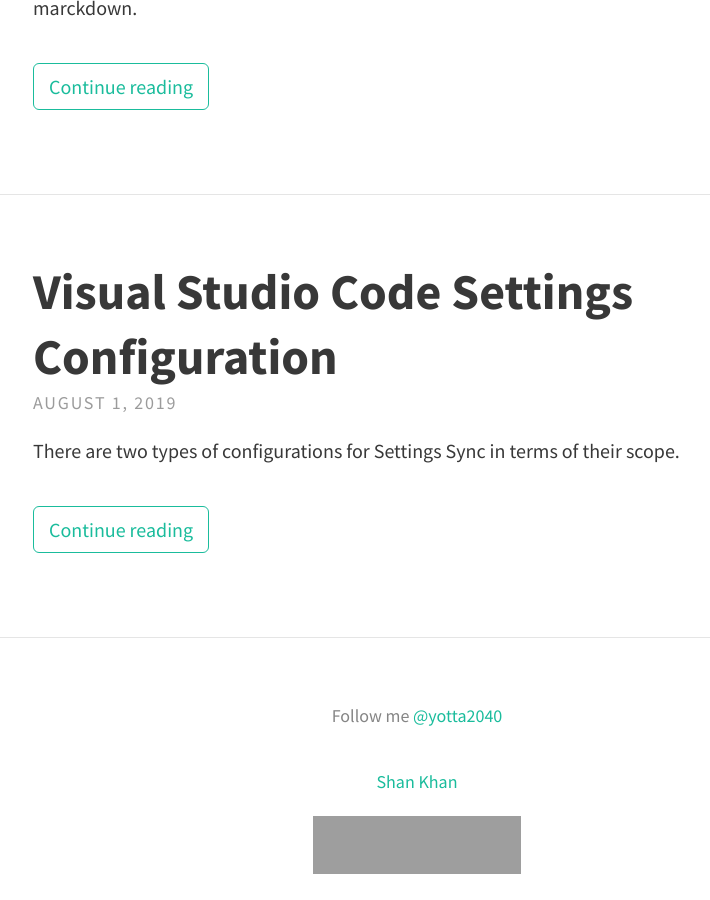
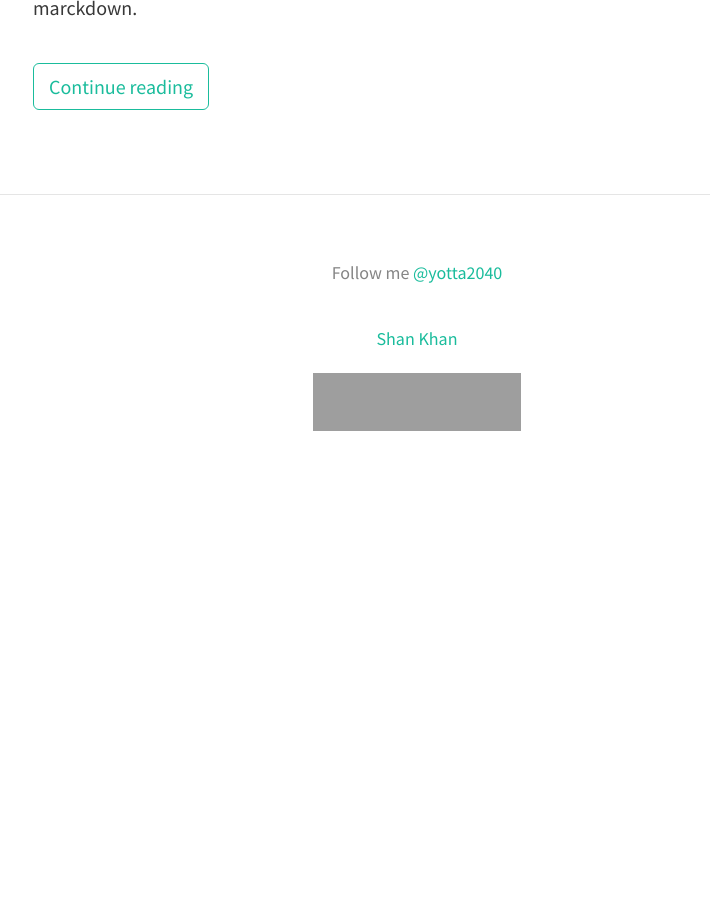
Before and after one commit to yotta2040/yotta2040.github.io, a Jekyll site: the page built from index.html, in a window 1280 px wide and 900 px high, scrolled down 648 px. Shown: the whole window, without its empty margins (223-933 px from the left). Built offline with Jekyll 4.4.1, drawn with Linux system fonts in a browser that asks for light colours; nearby versions of some CDN libraries; the list of posts is cut into pages by our own code; comment, search, counter and statistics services are not loaded; after the commit the page ends 1148 px from its top, so only the background shows below that; some of the changed lines change nothing that is shown; grey boxes are pictures that could not be loaded.

Commit message:
correccion de avatar

````diff
--- a/_config.yml
+++ b/_config.yml
@@ -6,7 +6,7 @@
 themesetting:
   # Meta
   title: Anthony Aguilar
-  avatar: ""
+  avatar: "https://avatars0.githubusercontent.com/u/33163875"
   gravatar: "yotta2040"
   description: "Coder , Blogger" # used by search engines
 
--- a/_posts/2019-08-01-Settings-sync-configurations copy.md
+++ /dev/null
@@ -1,129 +0,0 @@
----
-layout: post
-title: Visual Studio Code Settings Configuration
-description : Complete configuration details and setup for settings sync.
----
-
-
-
-There are two types of configurations for Settings Sync in terms of their scope.
-
-- Gist Setting
-- Global Settings
-
-Setting Sync Global Settings is the setting which applies on all the Visual Studio Code environment while the scope of Gist Settings are only limited to Visual Studio current environment.
-
-For Example: GitHub Token is a part of Global Settings of two reasons, first its sensitive information for the user that we cannot allow to upload the GitHub token along-with code settings in Gist. Second its applicable with all Gist, it's required to download any Gist.
-
-#### Gist Settings
-
-```json
-{
-    "sync.gist": "",
-    "sync.autoDownload": false,
-    "sync.autoUpload": false,
-    "sync.forceDownload": false,
-    "sync.removeExtensions": true,
-    "sync.syncExtensions": true,
-    "sync.forceUpload": false,
-    "sync.quietSync": false
-}
-```
-
-
-
-Gist Settings are stored in Visual Studio code `settings.json` with the sync prefix and may vary with different Gist ( Visual Studio Environments) and will be replaced by the new downloaded Settings.
-
-- *Gist*: Github Gist ID
-- *autoDownload*: `false` by default. If you set it to `true` it will download the settings automatically when code is started.
-- *autoUpload* : `false` by default. It will start download process automatically when Visual Studio Loads when set to `true` , `false` will not allow extension to auto download the settings upon startup.
-- *quietSync* : `false` by default. It will show the summary page when download or upload process completes displaying the files changed and extensions added or removed. Setting false will allow quiet process in the background and only notify via editor statusbar.
-- *forceDownload* : `false` by default. If you set it to `true` it will overwrite the existing settings everytime the download process initiated either manually or on start.
-- *syncExtensions* : `true` by default. It allows Settings Sync to sync your extensions list in gist so when you download it will automatically install the extensions list in code.
-- *removeExtensions*: `true` by default. When syncExtensions is `true` and extensions list are downloaded. It allows Setting Sync to remove those extensions which are not a part of downloaded list of extensions. If you want to sync with new extensions and dont want to remove extra extensions keep this config to `false` Settings sync will not delete extensions.
-
-
-
-##### Global Settings
-
-Global Settings are stored in the `User` folder with the file name `syncLocalSettings.json`.
-
-```json
-{
-    "ignoreUploadFiles": [
-        "state.*",
-        "syncLocalSettings.json",
-        ".DS_Store",
-        "sync.lock",
-        "projects.json",
-        "projects_cache_vscode.json",
-        "projects_cache_git.json",
-        "projects_cache_svn.json",
-        "gpm_projects.json",
-        "gpm-recentItems.json"
-    ],
-    "ignoreUploadFolders": [ "workspaceStorage"],
-    "ignoreExtensions": [],
-    "gistDescription": "Visual Studio Code Settings Sync Gist",
-    "version": 341,
-    "token": "",
-    "downloadPublicGist": false,
-    "supportedFileExtensions": [ "json","code-snippets"],
-    "disableUpdateMessage": false,
-    "lastUpload": null,
-    "lastDownload": null,
-    "githubEnterpriseUrl": null,
-    "askGistName": false,
-    "customFiles": {},
-    "hostName": null,
-    "universalKeybindings": false,
-    "autoUploadDelay": 20
-}
-```
-
-- *ignoreUploadFiles*:
-All the files inside this key will stop extension to upload the files. You need to only write the file name of file. Any file found with this name inside `User` folder or subfolders won’t be uploaded. Like in the above example, the projects.json and projects_cache_git.json will not be uploaded to Github Gist.
-
-- *ignoreUploadFolders*:
-All the folder names defined in it will not be uploaded in Gist, Folder can be child of User folder or child of any subfolder. Like in the above example, `workspaceStorage` folder files will not be uploaded to Github Gist.
-
-- *gistDescription*:
-This is the name of gist you are going to create. Very helpful when you have multiple environments ( e.g Home Settings, Work Settings ) you can name those gist and download them by identifying.
-
-- *token*:
-The GitHub User secret identifier in order to allow Settings Sync upload and download the gist. Token is automatically generated by the Settings Sync UI when you login via GitHub. You can also manual generate token from Github and paste here.
-
-- *supportedFileExtensions*:
-It allows Settings Sync to upload only the files in gist which extension are defined. By default Settings Sync only uploads `json` and `code-snippets`.
-
-- *downloadPublicGist*:
-`false` by default. Set it to `true` if you are looking forward to make Setting Sync only download mode. For example, team member looking forward to the team environment. Set it to `true` and Settings Sync will only download the Gist and will never ask for token in order to download.
-
-- *ignoreExtensions*:
-Add any extension name in order to ignore from upload / download process. For example : Add `beautify` if you want to ignore `beautify` extension to upload and download from the Gist.
-
-- *disableUpdateMessage*:
-`false` by default. Set it to `true` when you are looking forward to disable the extension update messages.
-
-- *githubEnterpriseUrl* and *hostName*:
-Setup enterprise url and hostname when you want to use Github enterprise for Settings Sync.
-
-- *askGistName*:
-`false` by default. When set to `true` allows user to set Gist name while creating new one. Very helpful when you have multiple environments ( e.g Home Settings, Work Settings ) you can name those gist and download them by identifying.
-
-- *universalKeybindings*:
-`false` by default. Set it to `true` if you want a single `keybindings.json` for MacOS, Linux and Windows.
-
-- *autoUploadDelay*:
-Default is `20` seconds. Change the seconds interval to allow Settings Sync to upload the settings on change.
-
-- *customFiles*:
-Allow you to sync files outside the `User` folder. For details read the wiki post [here](https://github.com/shanalikhan/code-settings-sync/wiki/Custom-Sync)
-
-
-
-
-*lastDownload* and *lastUpload* is just to keep record of download and upload status. You can set it to empty to hit manual download process.
-
-
-Let me know if you have any questions.
````
